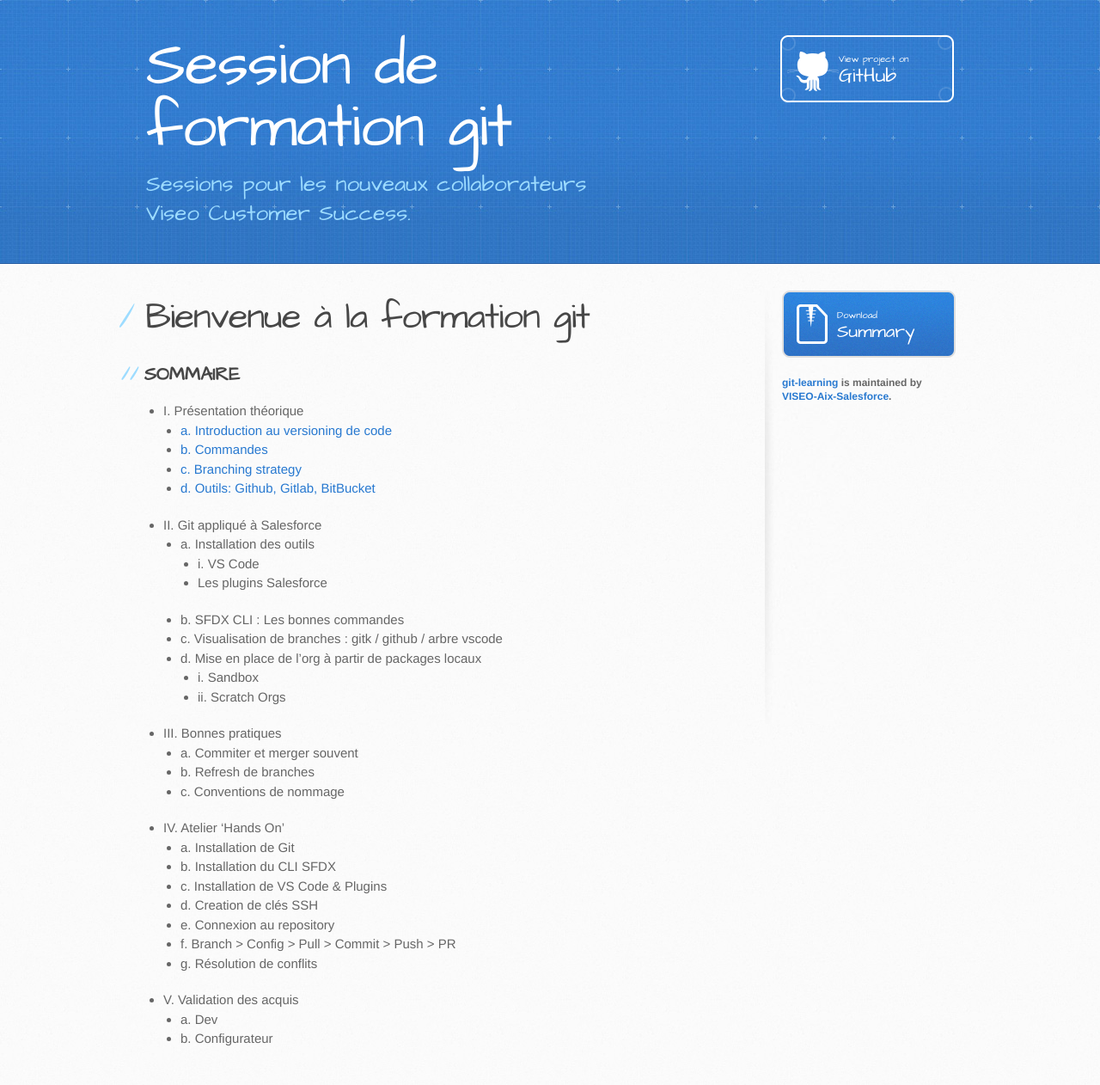
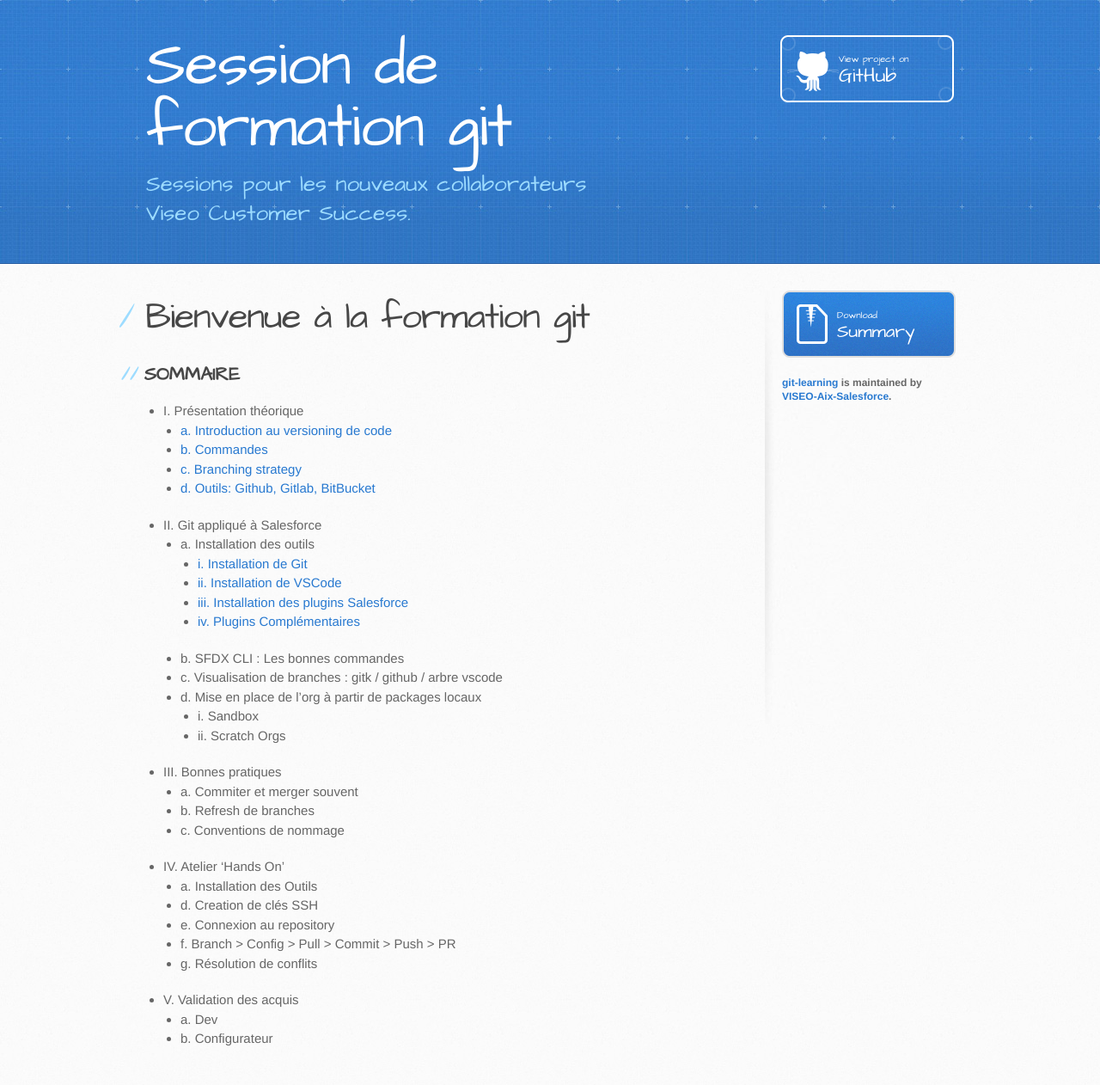
Before and after one commit to VISEO-Aix-Salesforce/git-learning, a Jekyll site: the page built from index.md, in a window 1280 px wide. Shown: the whole page at 86% size. Built offline with Jekyll 4.4.1, drawn with Linux system fonts in a browser that asks for light colours; our own code applies the rules of GitHub Pages for plain Markdown files.

Commit message:
Add New Pages and Update Index

```diff
--- a/index.md
+++ b/index.md
@@ -15,8 +15,10 @@ layout: default
 
 - II. Git appliqué à Salesforce
   - a. Installation des outils
-    - i. VS Code
-    - Les plugins Salesforce
+    - [i. Installation de Git](pages/GitInstallation)
+    - [ii. Installation de VSCode](pages/VSCodeInstallation)
+    - [iii. Installation des plugins Salesforce](pages/VSCodePluginsInstallation)
+    - [iv. Plugins Complémentaires](pages/VSCodeOtherPlugins)
   - b. SFDX CLI : Les bonnes commandes
   - c. Visualisation de branches : gitk / github / arbre vscode
   - d. Mise en place de l'org à partir de packages locaux
@@ -29,9 +31,7 @@ layout: default
   - c. Conventions de nommage
 
 - IV. Atelier 'Hands On'
-  - a. Installation de Git
-  - b. Installation du CLI SFDX
-  - c. Installation de VS Code & Plugins
+  - a. Installation des Outils
   - d. Creation de clés SSH
   - e. Connexion au repository
   - f. Branch > Config > Pull > Commit > Push > PR
```
Also changed, not shown: pages/GitInstallation.md (added), pages/VSCodeInstallation.md (added), pages/VSCodeOthersPlugins.md (added), pages/VSCodePluginsInstallation.md (added).
